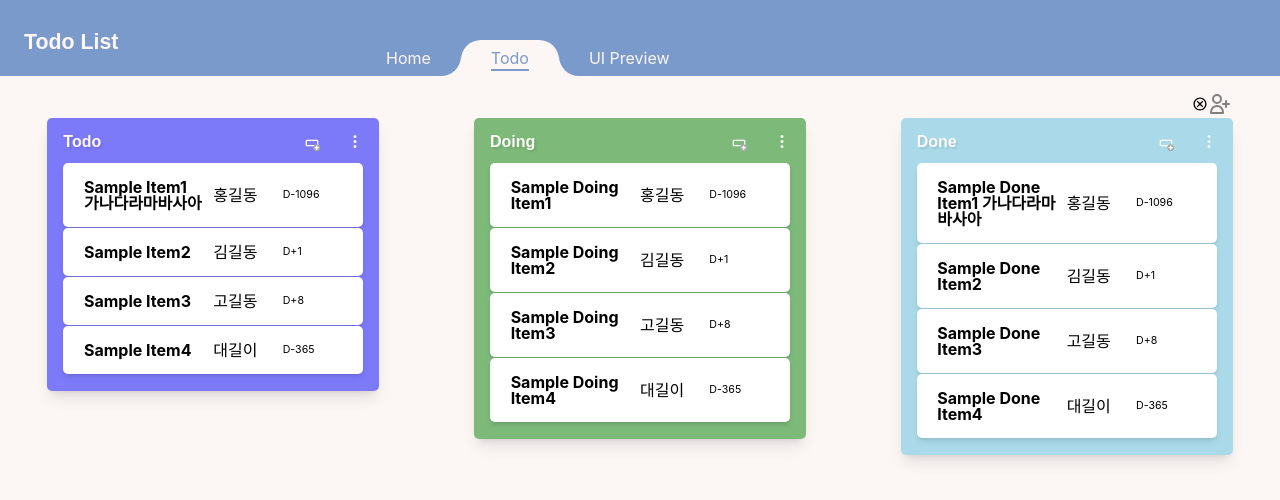
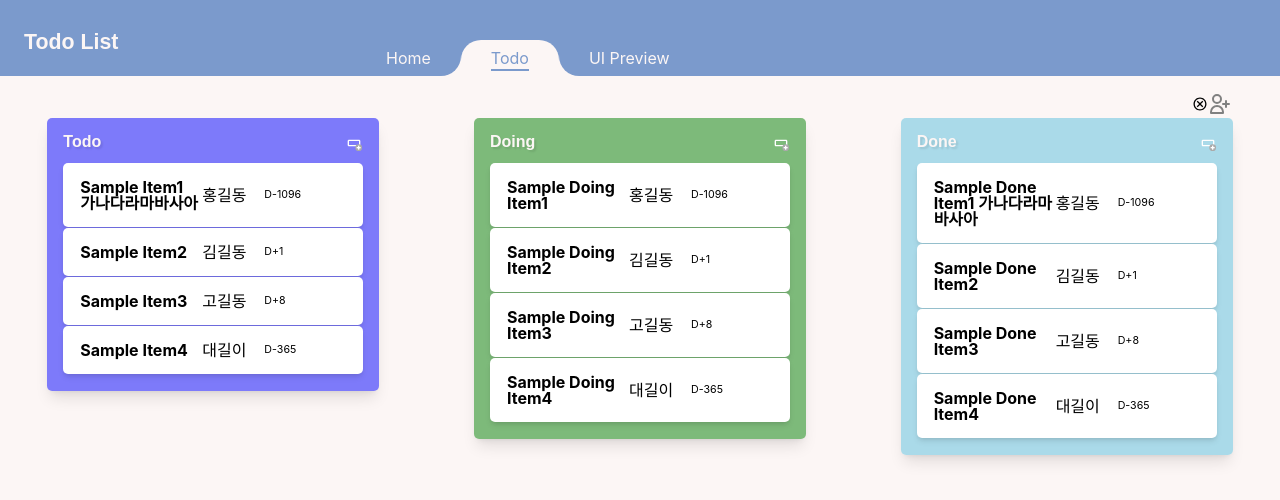
Before and after one commit to RunLearn/super-todoapp, a Next.js app: page /room in a window 1280 px wide. Shown: the top 500 px of the page. Built offline with nearby package versions, Linux system fonts and the light colour scheme.

Commit message:
Style(Todo Cards): Move kebob to ItemCard

```diff
--- a/src/features/todo/components/TodoItemSurfaceCard.tsx
+++ b/src/features/todo/components/TodoItemSurfaceCard.tsx
@@ -1,3 +1,4 @@
+import KebobButton from "@common/icons/KebobButton"
 import TodoItemSurface from "@todo/domain/TodoItemSurface"
 import { getDdayTo } from "@todo/utils/todo-function"
 import { NextPage } from "next"
@@ -26,6 +27,9 @@ const TodoItemSurfaceCard:NextPage<TodoItemSurface> = (props) => {
                         )
                     }
                 </li>
+                <li>
+                    <KebobButton />
+                </li>
             </ul>
         </ItemSurfaceCardLayout>
     )
--- a/src/features/todo/components/TodoListHeader.tsx
+++ b/src/features/todo/components/TodoListHeader.tsx
@@ -1,7 +1,6 @@
 import { NextPage } from "next"
 import FlexBoxLayout from "styles/divs/FlexBoxLayout"
 import AddTodoButton, { AddTodoButtonProps } from "@common/icons/AddTodoButton"
-import KebobButton from "@common/icons/KebobButton"
 
 export interface TodoListHeaderProps extends AddTodoButtonProps {
     title: string;
@@ -13,9 +12,8 @@ const TodoListHeader: NextPage<TodoListHeaderProps> = (props) => {
         <header>
             <FlexBoxLayout flexType="rowBetween">
                 <h1 style={{cursor: "default"}}>{ props.title }</h1>
-                <FlexBoxLayout flexType="rowBetween" style={{width: "60px"}}>
+                <FlexBoxLayout flexType="rowRight" style={{width: "60px"}}>
                     <AddTodoButton circleFill={ props.circleFill } />
-                    <KebobButton />
                 </FlexBoxLayout>
             </FlexBoxLayout>
         </header>
--- a/styles/divs/ItemSurfaceCardLayout.ts
+++ b/styles/divs/ItemSurfaceCardLayout.ts
@@ -38,9 +38,16 @@ const ItemSurfaceCardLayout = styled.div<ItemSurfaceCardLayout>`
 
     transition: transform 500ms, z-index 0ms;
 
+    svg {
+        display: none;
+    }
+
     &:hover {
         transform: scale(1.02);
         z-index: 10;
+        svg {
+            display: block;
+        }
     }
 
     ul {
@@ -62,6 +69,9 @@ const ItemSurfaceCardLayout = styled.div<ItemSurfaceCardLayout>`
         font-size: 8pt;
     }
 
+    ul > li:last-child {
+        width: 20px;
+    }
 `;
 
 export default ItemSurfaceCardLayout
--- a/styles/icons/KebobIconLayout.ts
+++ b/styles/icons/KebobIconLayout.ts
@@ -4,12 +4,17 @@ const KebobIconLayout = styled.div`
     transition: all 500ms;
     cursor: default;
 
-    &:hover {
-        transform: scale(1.3);
+    svg {
+        transition: all 500ms;
+        fill: gray;
+    }
+
+    &:hover svg {
+        fill: black;
     }
 
     &:active {
-        transform: scale(1.2);
+        transform: scale(0.9);
     }
 `;
 
```
